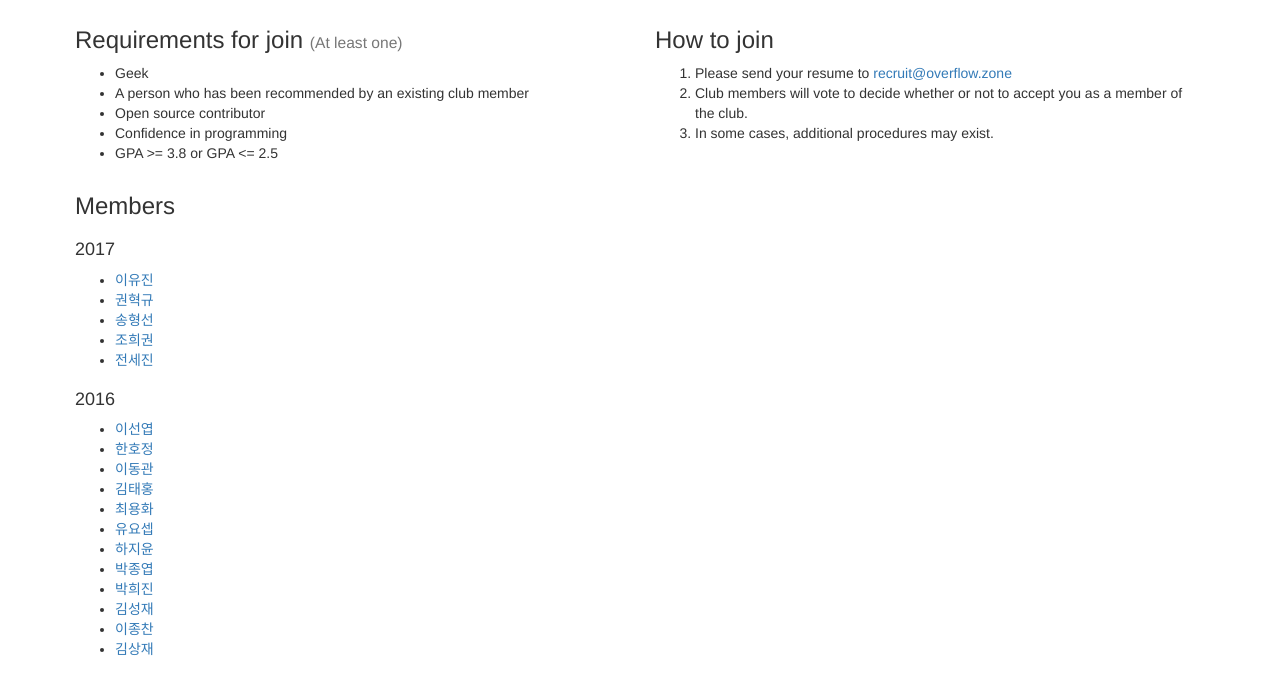
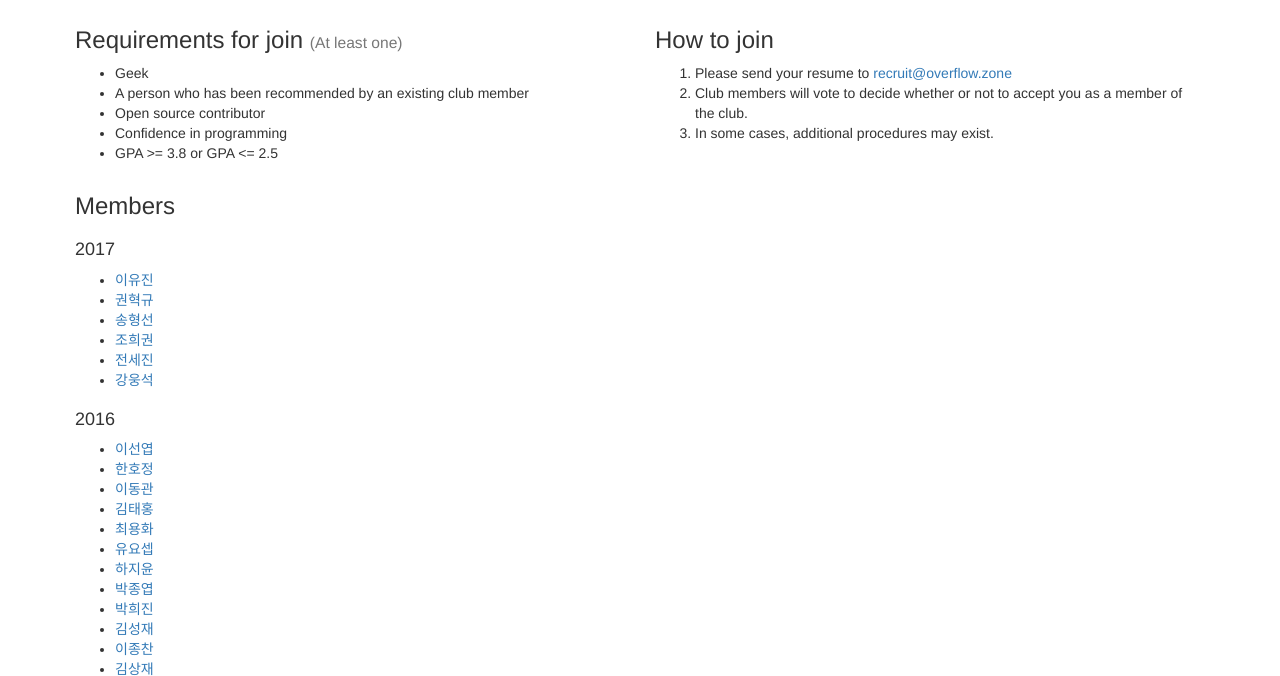
Before and after one commit to overflow-zone/overflow-zone.github.io, a plain HTML site: page index.html in a window 1280 px wide. Shown: the part 118-794 px from the top of the page. Drawn offline with nearby package versions, Linux system fonts and the light colour scheme.

Commit message:
Update index.html

```diff
--- a/index.html
+++ b/index.html
@@ -54,6 +54,7 @@
                 <li><a href="https://www.facebook.com/hssongng" target="_blank">송형선</a></li>
                 <li><a href="https://www.facebook.com/huigwon.cho" target="_blank">조희권</a></li>
                 <li><a href="https://www.facebook.com/jinaidy" target="_blank">전세진</a></li>
+                <li><a href="https://www.facebook.com/Woongseok.Kang" target="_blank">강웅석</a></li>
             </ul>
         </div>
         <div class="col-md-12">
```
